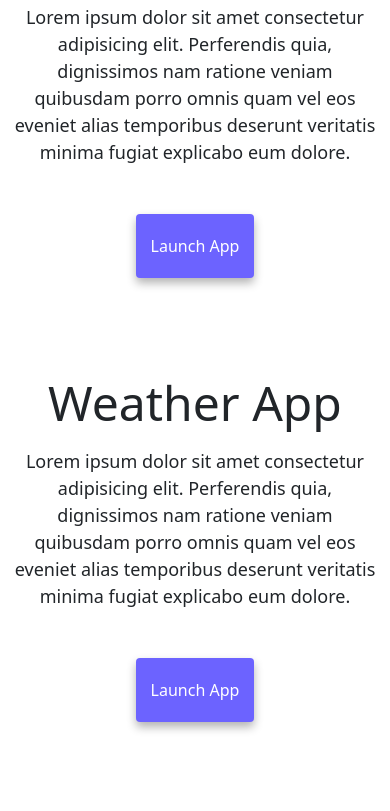
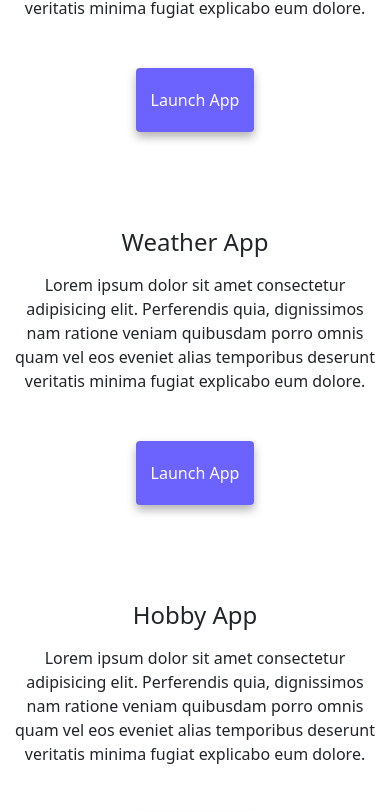
Before and after one commit to ebc1201/Advanced-Tools-Homework, a plain HTML site: page index.html in a window 390 px wide. Shown: the part 554-1365 px from the top of the page. Drawn offline with nearby package versions, Linux system fonts and the light colour scheme.

Commit message:
Added more media queries

```diff
--- a/src/styles.css
+++ b/src/styles.css
@@ -118,3 +118,32 @@ p {
     justify-content: center;
   }
 }
+
+@media (max-width: 400px) {
+  body {
+    margin-top: 100px;
+  }
+
+  h1,
+  h2 {
+    font-size: 24px;
+  }
+
+  .home-img {
+    display: none;
+  }
+
+  p,
+  h2 {
+    text-align: center;
+  }
+
+  p {
+    font-size: 16px;
+  }
+
+  .primary-btn {
+    display: flex;
+    justify-content: center;
+  }
+}
```
